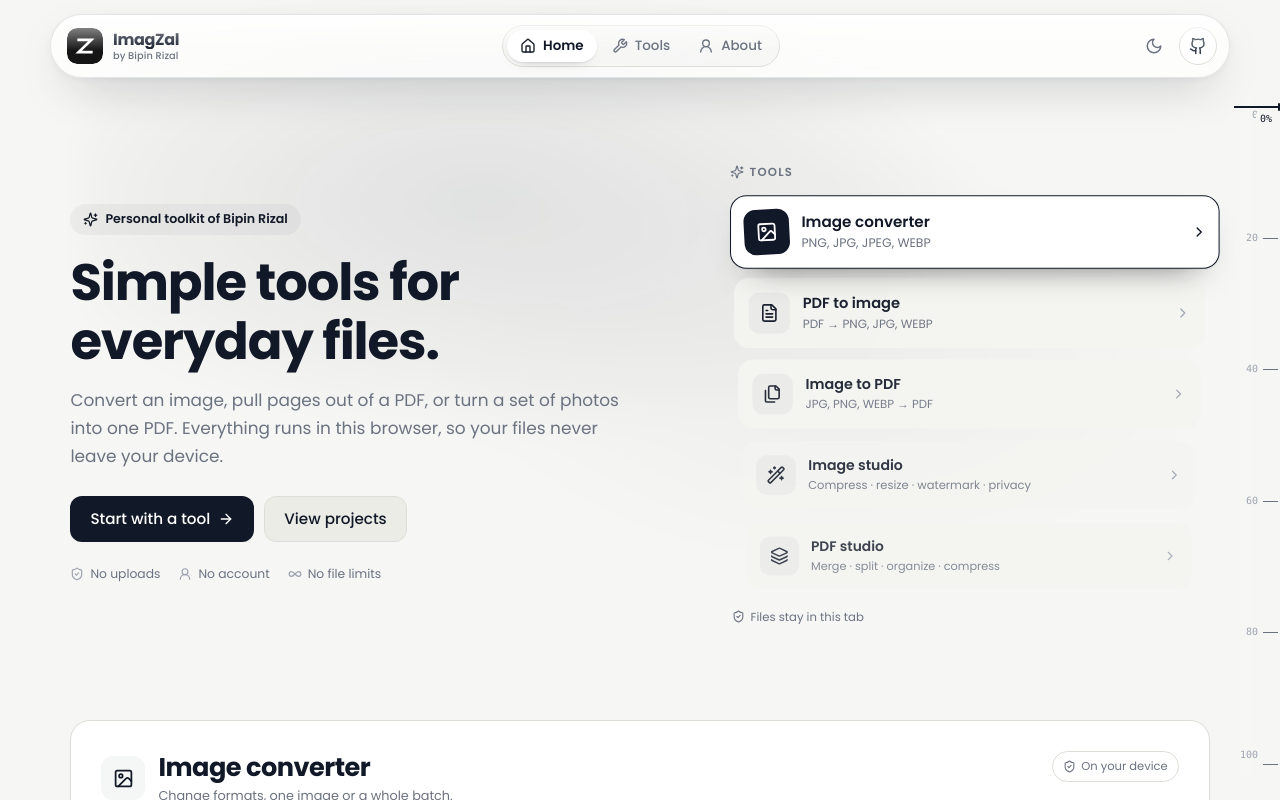
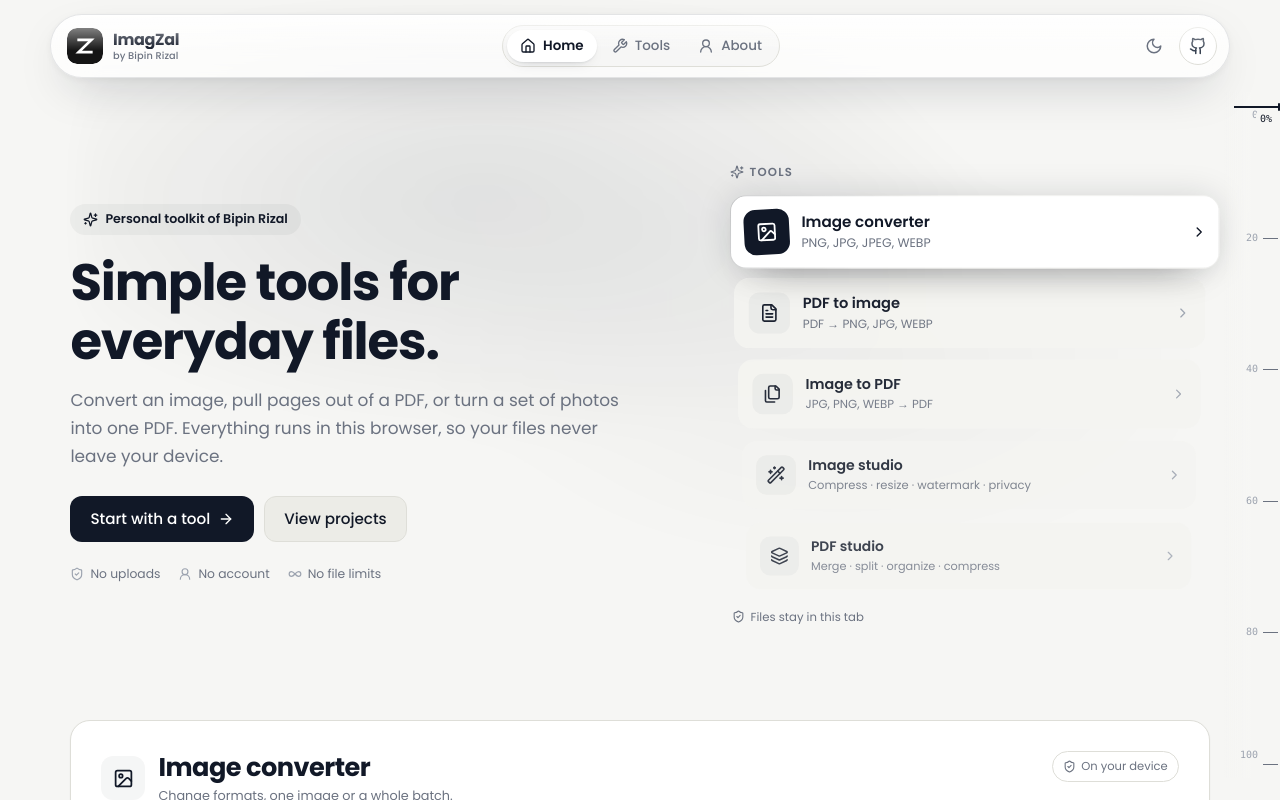
Before and after one commit to Bipin223/ImagZal, a React (Vite) app: page / in a window 1280 px wide. Shown: the top 800 px of the page. Built offline with nearby package versions, Linux system fonts and the light colour scheme.

Commit message:
Replace the active tool outline with a soft glow rim

```diff
--- a/src/index.css
+++ b/src/index.css
@@ -43,6 +43,11 @@
     inset 0 1px 0 rgba(255, 255, 255, 0.85);
   --dock-highlight: rgba(255, 255, 255, 0.7);
   --hero-glow: rgba(17, 24, 39, 0.1);
+  --card-glow: rgba(17, 24, 39, 0.16);
+  --card-glow-soft: rgba(17, 24, 39, 0.08);
+  --card-edge-strong: rgba(17, 24, 39, 0.17);
+  --card-edge-soft: rgba(17, 24, 39, 0.04);
+  --card-inner: rgba(255, 255, 255, 0.9);
   color-scheme: light;
 }
 
@@ -78,6 +83,11 @@
     inset 0 1px 0 rgba(255, 255, 255, 0.08);
   --dock-highlight: rgba(255, 255, 255, 0.06);
   --hero-glow: rgba(148, 163, 184, 0.18);
+  --card-glow: rgba(255, 255, 255, 0.24);
+  --card-glow-soft: rgba(255, 255, 255, 0.08);
+  --card-edge-strong: rgba(255, 255, 255, 0.32);
+  --card-edge-soft: rgba(255, 255, 255, 0.06);
+  --card-inner: rgba(255, 255, 255, 0.05);
   color-scheme: dark;
 }
 
@@ -1207,24 +1217,34 @@ main {
     transform 0.55s cubic-bezier(0.22, 1, 0.36, 1),
     opacity 0.35s ease,
     background-color 0.15s ease,
-    border-color 0.15s ease,
     box-shadow 0.3s ease;
 }
 
 .tool-card:hover {
   opacity: 1;
   background: var(--panel-deep);
+  box-shadow: 0 0 0 1px var(--card-glow-soft);
   transform: translateX(calc(var(--depth) * 4px + 3px)) scale(calc(1 - var(--depth) * 0.018));
 }
 
 .tool-card.is-active {
   z-index: 11;
   opacity: 1;
-  background: var(--surface);
-  border-color: var(--ink);
+  border-color: transparent;
+  background:
+    linear-gradient(var(--surface), var(--surface)) padding-box,
+    linear-gradient(
+        140deg,
+        var(--card-edge-strong),
+        transparent 38%,
+        transparent 62%,
+        var(--card-edge-soft)
+      )
+      border-box;
   box-shadow:
-    0 16px 34px -22px rgba(0, 0, 0, 0.7),
-    var(--shadow-sm);
+    0 0 34px -2px var(--card-glow),
+    0 18px 40px -28px rgba(0, 0, 0, 0.75),
+    inset 0 1px 0 var(--card-inner);
   transform: translateX(0) scale(1.02);
 }
 
```
